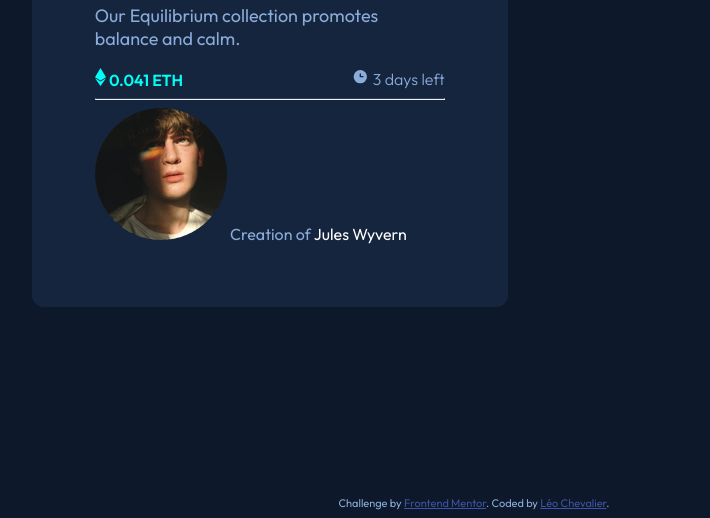
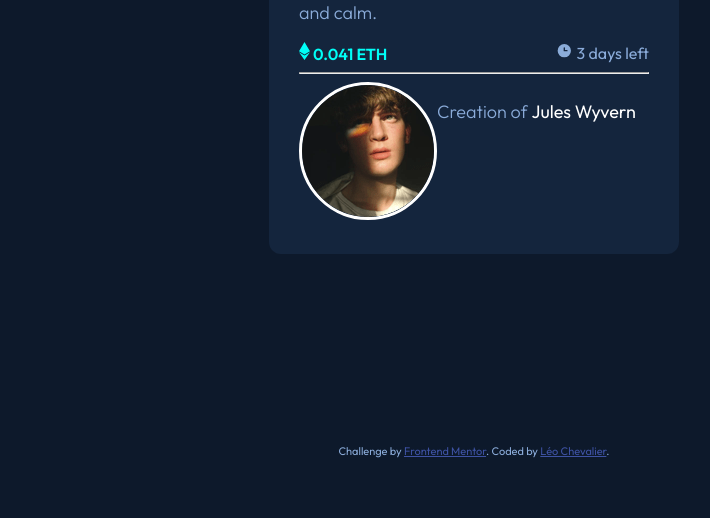
Before and after one commit to TrexHunter40/NFT-preview-card, a plain HTML site: page index.html in a window 1280 px wide. Shown: the part 669-1187 px from the top of the page, without its empty margins (166-876 px from the left). After the commit the page ends 1135 px from the top, so only its background shows below. Drawn offline with Linux system fonts and the light colour scheme.

Commit message:
FIX: jsp quoi

```diff
--- a/index.html
+++ b/index.html
@@ -46,18 +46,17 @@
     </section>
 
 
-    <hr class="rounded">
+    <hr>
 
-    <footer>
-      <span class="creator_pp" >
-        <img src="nft-preview-card-component-main/images/image-avatar.png">
-      </span>
-      <span>
-        Creation of
-      </span>
-      <span class="creator_name">
-        Jules Wyvern
-      </span>
+    <footer class="creator_credits">
+      <div>
+        <img class="creator_pp" src="nft-preview-card-component-main/images/image-avatar.png">
+      </div>
+      <div class="creator_text">
+        <p>
+          Creation of <span class="creator_name">Jules Wyvern</span>
+        </p>
+      </div>
     </footer>
   </div>
 
--- a/styles/style.scss
+++ b/styles/style.scss
@@ -4,6 +4,27 @@ $line: hsl(215, 32%, 27%);
 $white: hsl(0, 0%, 100%);
 $soft_blue :hsl(215, 51%, 70%);
 $cyan: hsl(178, 100%, 50%);
+
+@function css-function( $function, $values... ) {
+	@return
+		$function
+		+ unquote( '(' )
+		+ $values
+		+ unquote( ')' )
+	;
+}
+
+@function css-min( $values... ) {
+	@return css-function( min, $values );
+}
+
+@function css-max( $values... ) {
+	@return css-function( max, $values );
+}
+
+@function css-clamp( $values... ) {
+	@return css-function( clamp, $values );
+}
 
 .attribution
 {
@@ -17,6 +38,10 @@ $cyan: hsl(178, 100%, 50%);
 
 body
 {
+    display: flex;
+    flex-flow: column nowrap;
+    justify-content: center;
+    align-items: center;
     background-color: $main_BG;
     font-family: 'Outfit';
     font-weight: 300, 400, 600;
@@ -25,12 +50,14 @@ body
 
 .preview_card
 {
+
     border-radius: 12px;
     margin: 15%;
-    padding: 5%;;
+    padding: css-min(5%, 30px);
     background-color: $card_BG;
     max-width: 350px;
 }
+
 
 .preview_img
 {
@@ -46,7 +73,15 @@ body
 {
     color: $white;
     font-weight: 600;
+    transition: color 400ms;
+    word-break: break-all;
 }
+
+.nft_title:hover
+{
+    color: $cyan;
+}
+
 
 p
 {
@@ -56,7 +91,8 @@ p
 .nft_description
 {
     color: $soft_blue;
-    font-weight: 400;
+    font-weight: 300;
+    word-break: keep-all;
 }
 
 .nft_info
@@ -76,28 +112,52 @@ p
 
 .time_left
 {
-    font-weight: 300;
+    font-weight: 400;
 
     //align-self: flex-end;
 }
 
-hr.rounded
+hr
 {
-    background-color: $line;
-    border-top: 1px solid $line;
+    //background-color: $line;
+    //border-top: 1px solid $line;
     //border-radius: 1px;
+}
+
+.creator_credits
+{
+    display: flex;
+    flex-flow: row nowrap;
+    justify-content: flex-start;
+    align-items: center;
+    align-items: stretch;
+    row-gap: 15px;
+    font-weight: 300;
 }
 
 .creator_pp
 {
-    border: 2px;
-    border-color: $white;
-    margin-top: auto;
-    margin-bottom: auto;
-    size: fill;
+
+    margin :auto;
+    max-width: 100%;
+    border: 3px solid $white;
+    border-radius: 50%;
+
+}
+
+.creator_pp img
+{
+    object-fit: scale-down;
 }
 
 .creator_name
 {
     color: $white;
+    font-weight: 400;
+    transition: color 400ms;
 }
+
+.creator_name:hover
+{
+    color: $cyan;
+}
```
Also changed, not shown: styles/style.css, 1 other file.
